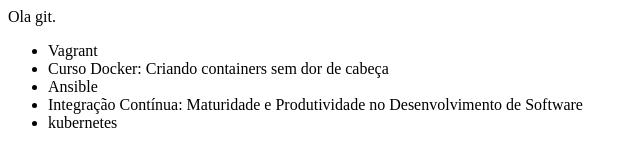
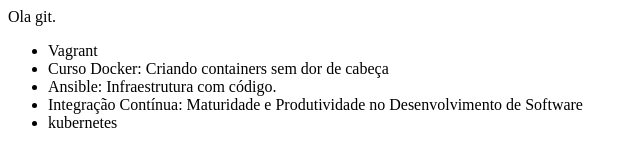
Before and after one commit to helbercl/estudo-alura-git, a plain HTML site: page index.html in a window 1280 px wide. Shown: the whole page, without its empty margins (0-640 px from the left). Drawn offline with Linux system fonts and the light colour scheme.

Commit message:
Desfazer commit

```diff
--- a/index.html
+++ b/index.html
@@ -8,7 +8,7 @@
 		<ul>
 		   <li>Vagrant</li>
 		   <li>Curso Docker: Criando containers sem dor de cabeça</li>
-		   <li>Ansible</li>
+		   <li>Ansible: Infraestrutura com código.</li>
 		   <li>Integração Contínua: Maturidade e Produtividade no Desenvolvimento de Software</li>
    		   <li>kubernetes</li>
 
```
